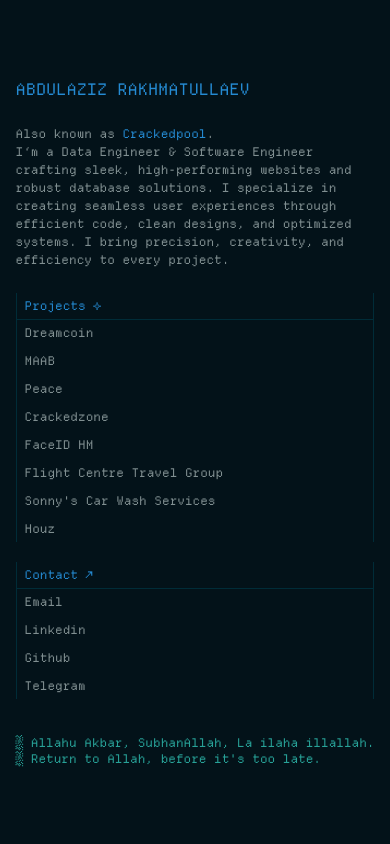
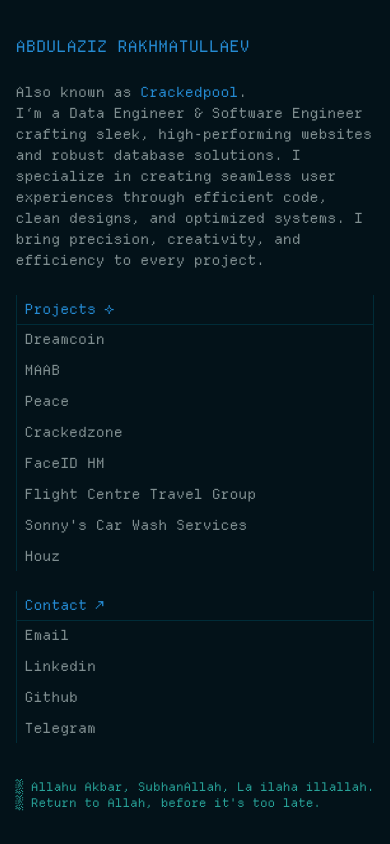
Before and after one commit to crackedpool/portfolio, a Next.js app: page / in a window 390 px wide. Built offline with nearby package versions, Linux system fonts and the light colour scheme.

Commit message:
redesign 2.3

```diff
--- a/app/globals.css
+++ b/app/globals.css
@@ -97,6 +97,10 @@
 }
 
 @media only screen and (max-width: 630px) {
+  body {
+    font-size: 14px;
+  }
+
   .concol {
     padding: 20px;
   }
--- a/app/page.tsx
+++ b/app/page.tsx
@@ -223,7 +223,7 @@
             </div>
           </div>
         </div>
-        <pre className="mt-9 text-[var(--cyan)] whitespace-pre leading-[1.3] font-depMon">
+        <pre className="mt-9 text-[12px] text-[var(--cyan)] whitespace-pre leading-[1.3] font-depMon">
           ░ Allahu Akbar, SubhanAllah, La ilaha illallah.
           <br />
           ░ Return to Allah, before it&apos;s too late.
--- a/data/projects.ts
+++ b/data/projects.ts
@@ -3,7 +3,7 @@
     slug: "Dreamcoin",
     name: "Dreamcoin",
     description: "A crypto mini-app integrated within Telegram, called Dreamcoin, where you can upgrade your character, complete tasks and join giveaways and most importantly earn token $DC",
-    images: ['/dreamcoin/2.png', '/dreamcoin/3.png', '/dreamcoin/4.png', '/dreamcoin/5.png'],
+    images: ['/dreamcoin/2.PNG', '/dreamcoin/3.PNG', '/dreamcoin/4.PNG', '/dreamcoin/5.PNG'],
     device: "phone",
     role: "Frontend Developer",
     emp_type: "Full-time",
```
